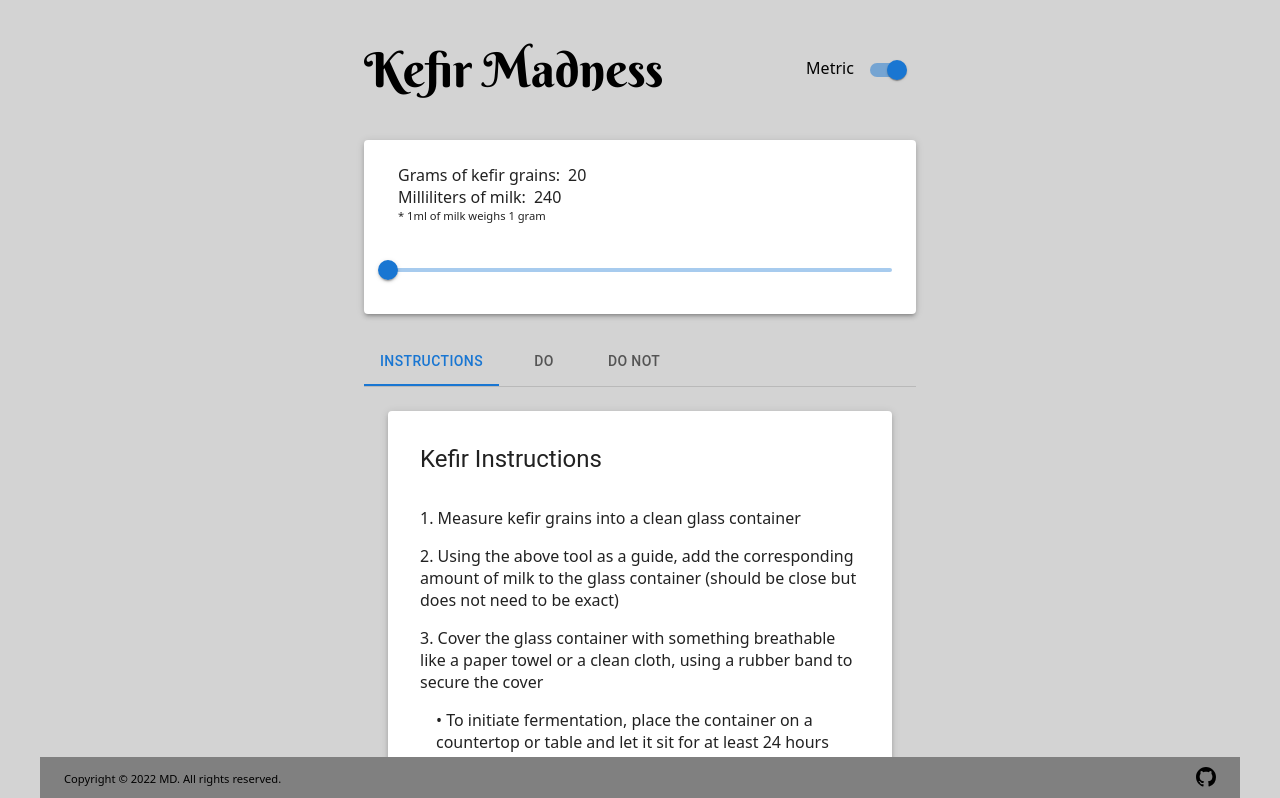
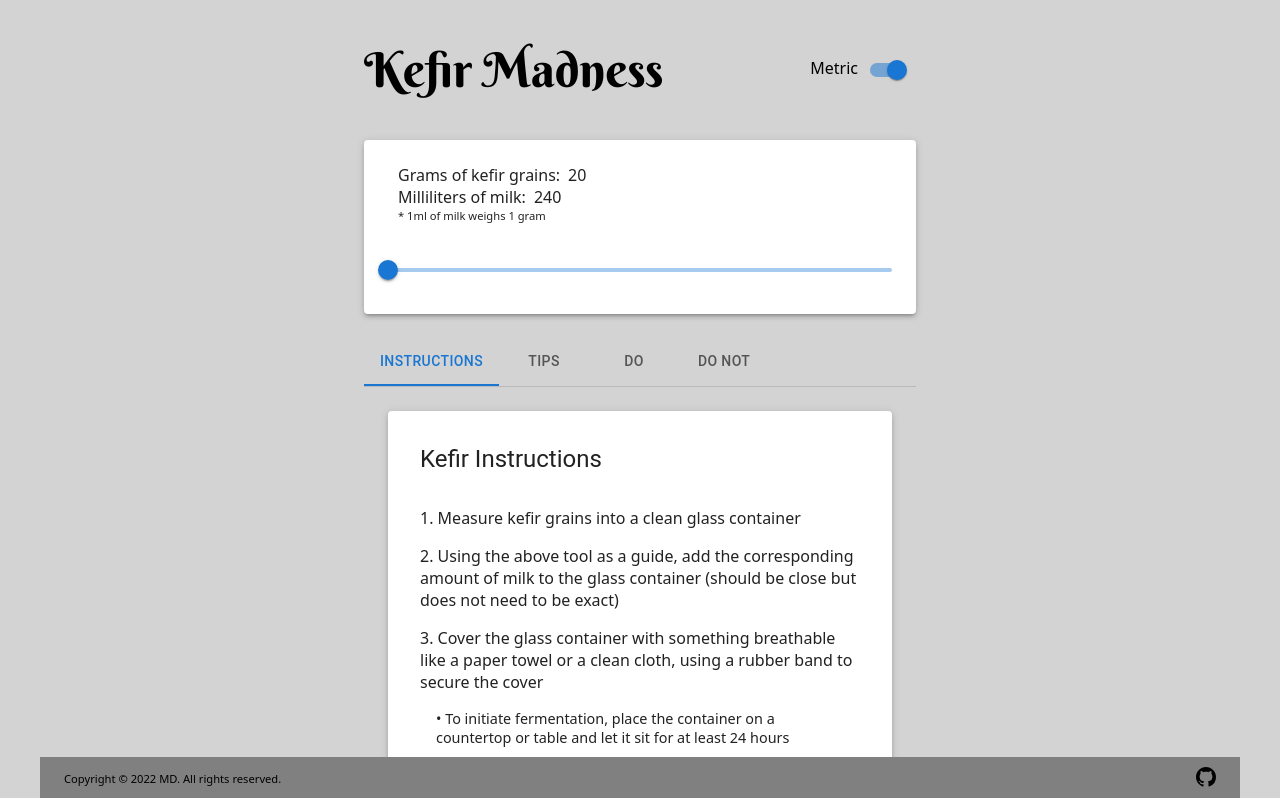
Before and after one commit to crono628/kefir_madness, a React (Vite) app: page / in a window 1280 px wide. Shown: the top 798 px of the page. Built offline with nearby package versions, Linux system fonts and the light colour scheme; no server answers.

Commit message:
adjustment to google analytics- ublock crashed it. added tips tab

```diff
--- a/firebase.js
+++ b/firebase.js
@@ -3,14 +3,14 @@ import { getFirestore } from 'firebase/firestore';
 import { getAnalytics } from 'firebase/analytics';
 
 const firebaseConfig = {
-  apiKey: import.meta.env.VITE_FIREBASE_API_KEY,
-  authDomain: import.meta.env.VITE_FIREBASE_AUTH_DOMAIN,
-  databaseURL: import.meta.env.VITE_FIREBASE_DATABASE_URL,
-  projectId: import.meta.env.VITE_FIREBASE_PROJECT_ID,
-  storageBucket: import.meta.env.VITE_FIREBASE_STORAGE_BUCKET,
-  messagingSenderId: import.meta.env.VITE_FIREBASE_MESSAGING_SENDER_ID,
-  appId: import.meta.env.VITE_FIREBASE_APP_ID,
-  measurementId: import.meta.env.VITE_FIREBASE_MEASUREMENT_ID,
+  apiKey: import.meta.env.VITE_API_KEY,
+  authDomain: import.meta.env.VITE_AUTH_DOMAIN,
+  databaseURL: import.meta.env.VITE_DATABASE_URL,
+  projectId: import.meta.env.VITE_PROJECT_ID,
+  storageBucket: import.meta.env.VITE_STORAGE_BUCKET,
+  messagingSenderId: import.meta.env.VITE_MESSAGING_SENDER_ID,
+  appId: import.meta.env.VITE_APP_ID,
+  measurementId: import.meta.env.VITE_MEASUREMENT_ID,
 };
 
 const app = initializeApp(firebaseConfig);
--- a/src/AppV1.jsx
+++ b/src/AppV1.1.jsx
@@ -4,17 +4,10 @@ import Footer from './components/Footer';
 import KefirMath from './components/KefirMath';
 import Scroll from './components/Scroll';
 import InfoTabs from './components/InfoTabs';
+import { db } from '../firebase';
 
 const App = () => {
   const [metric, setMetric] = useState(true);
-  const containerStyle = {
-    display: 'flex',
-    flexDirection: 'column',
-    alignItems: 'center',
-    justifyContent: 'center',
-    width: '100%',
-    height: '100%',
-  };
 
   const handleMetricChange = (e) => {
     setMetric(e.target.checked);
@@ -36,7 +29,7 @@ const App = () => {
             Kefir Madness
           </Box>
           <Box>
-            {metric ? 'Metric' : 'Imperial'}{' '}
+            {metric ? 'Metric' : 'Imperial'}
             <Switch checked={metric} onChange={handleMetricChange} />
           </Box>
         </Box>
--- a/src/components/InfoTabs.jsx
+++ b/src/components/InfoTabs.jsx
@@ -18,8 +18,9 @@ const InfoTabs = () => {
           <Box sx={{ borderBottom: 1, borderColor: 'divider' }}>
             <TabList onChange={handleTabs} aria-label="lab API tabs example">
               <Tab label="Instructions" value="1" />
-              <Tab label="Do" value="2" />
-              <Tab label="Do not" value="3" />
+              <Tab label="Tips" value="2" />
+              <Tab label="Do" value="3" />
+              <Tab label="Do not" value="4" />
             </TabList>
           </Box>
           <TabPanel value="1">
@@ -31,12 +32,18 @@ const InfoTabs = () => {
           </TabPanel>
           <TabPanel value="2">
             <KefirInfo
+              title={'Tips'}
+              list={kefirData.filter((item) => item.type === 'tips')}
+            />
+          </TabPanel>
+          <TabPanel value="3">
+            <KefirInfo
               title={'DO'}
               list={kefirData.filter((item) => item.type === 'do')}
               ordered={false}
             />
           </TabPanel>
-          <TabPanel value="3">
+          <TabPanel value="4">
             <KefirInfo
               title={'DO NOT'}
               list={kefirData.filter((item) => item.type === 'do not')}
--- a/src/components/KefirInfo.jsx
+++ b/src/components/KefirInfo.jsx
@@ -37,7 +37,9 @@ const KefirInfo = ({ title, list, ordered }) => {
                     <List>
                       {item.sub.map((subItem) => {
                         return (
-                          <ListItem key={uuidv4()}>{' • ' + subItem}</ListItem>
+                          <ListItem sx={{ fontSize: '0.9rem' }} key={uuidv4()}>
+                            {' • ' + subItem}
+                          </ListItem>
                         );
                       })}
                     </List>
--- a/src/components/kefirData.js
+++ b/src/components/kefirData.js
@@ -80,6 +80,38 @@ export const kefirData = [
     sub: null,
   },
   {
+    type: 'tips',
+    content: 'Each batch of kefir may turn out slightly different',
+    sub: [
+      'Room temperature affects fermentation speed',
+      'More kefir grains will result in faster fermentation',
+    ],
+  },
+  {
+    type: 'tips',
+    content:
+      'The above tool is meant only as a guide; experiment with your milk to kefir grains ratio',
+    sub: [
+      'Something like more grains in the winter and less in the summer can help you stay closer to a 24 hour fermentation cycle',
+    ],
+  },
+  {
+    type: 'tips',
+    content: '24 hour fermentation cycle is usually desirable but not required',
+    sub: [
+      'Delaying fermentation by refrigeration is an excellent choice for a busy schedule',
+      'Fermentation can be sped up by adding more kefir grains',
+    ],
+  },
+  {
+    type: 'tips',
+    content:
+      'Kefir grains will continue to grow and double in size about every 2 weeks',
+    sub: [
+      'The extra grains can be eaten, shared with friends, kept in the refrigerator, or tossed',
+    ],
+  },
+  {
     type: '',
     content: '',
     sub: null,
--- a/src/main.jsx
+++ b/src/main.jsx
@@ -1,6 +1,6 @@
 import React from 'react';
 import ReactDOM from 'react-dom/client';
-import App from './AppV1';
+import App from './AppV1.1';
 import './index1.css';
 import { CookiesProvider } from 'react-cookie';
 import { AppWrapper } from './AppContext';
```
